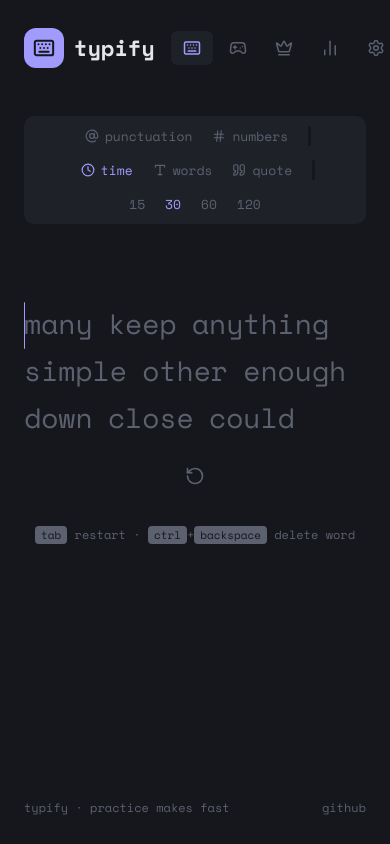
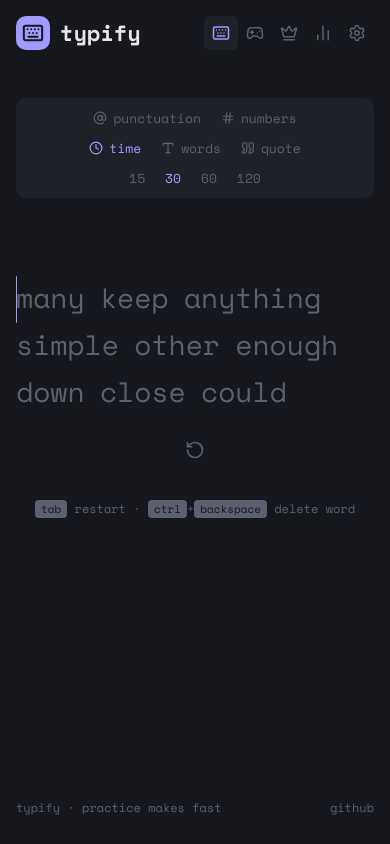
Before and after one commit to boushib/typify, a Next.js app: page / in a window 390 px wide. Built offline with nearby package versions, Linux system fonts and the light colour scheme.

Commit message:
Mobile layout fixes
The navbar fit in 375px (it overflowed by 22px), tighter page gutters on
phones, no dangling dividers when the test options wrap, and keyboard
shortcut hints hidden on touch screens.

```diff
--- a/src/components/Navbar/Navbar.module.sass
+++ b/src/components/Navbar/Navbar.module.sass
@@ -72,8 +72,22 @@
     display: none
 
 @media (max-width: 640px)
+  .header
+    padding-top: 16px
+
   .logoSmall
     display: none
 
+  .logoMark
+    width: 34px
+    height: 34px
+    border-radius: 10px
+
+  .menu
+    gap: 0
+
+  .item
+    padding: 8px
+
   .logoText
     font-size: 22px
--- a/src/components/TypingTest/Results.tsx
+++ b/src/components/TypingTest/Results.tsx
@@ -117,7 +117,7 @@ const Results = ({ result, onNext, onRepeat }: Props) => {
           <Repeat size={16} /> Repeat
         </button>
       </div>
-      <p className={styles.hints}>
+      <p className={`${styles.hints} keyboard-only`}>
         <kbd>tab</kbd> or <kbd>enter</kbd> next test
       </p>
     </div>
--- a/src/components/TypingTest/TypingTest.module.sass
+++ b/src/components/TypingTest/TypingTest.module.sass
@@ -472,6 +472,14 @@
 .legendErrors::before
   background-color: var(--error)
 
+@media (max-width: 640px)
+  // Groups wrap onto their own lines here, so the dividers would dangle
+  .divider
+    display: none
+
+  .configBar
+    gap: 2px
+
 @media (max-width: 760px)
   .resultsTop
     grid-template-columns: 1fr
--- a/src/components/TypingTest/index.tsx
+++ b/src/components/TypingTest/index.tsx
@@ -183,7 +183,7 @@ const TypingTest = () => {
         </button>
       </div>
 
-      <p className={styles.hints}>
+      <p className={`${styles.hints} keyboard-only`}>
         <kbd>tab</kbd> restart · <kbd>ctrl</kbd>+<kbd>backspace</kbd> delete word
       </p>
     </div>
--- a/src/styles/globals.sass
+++ b/src/styles/globals.sass
@@ -66,6 +66,15 @@ ul, ol
   margin: 0 auto
   padding: 0 24px
 
+@media (max-width: 640px)
+  .container
+    padding: 0 16px
+
+// Keyboard shortcut hints mean nothing on touch screens
+@media (hover: none) and (pointer: coarse)
+  .keyboard-only
+    display: none !important
+
 .sr-only
   position: absolute
   width: 1px
--- a/src/views/Arcade/index.tsx
+++ b/src/views/Arcade/index.tsx
@@ -186,7 +186,7 @@ const Arcade = () => {
           <button type="button" className={styles.play} onClick={start}>
             <Play size={18} /> Start
           </button>
-          <span className={styles.hint}>
+          <span className={`${styles.hint} keyboard-only`}>
             or press <kbd>space</kbd>
           </span>
         </section>
```
